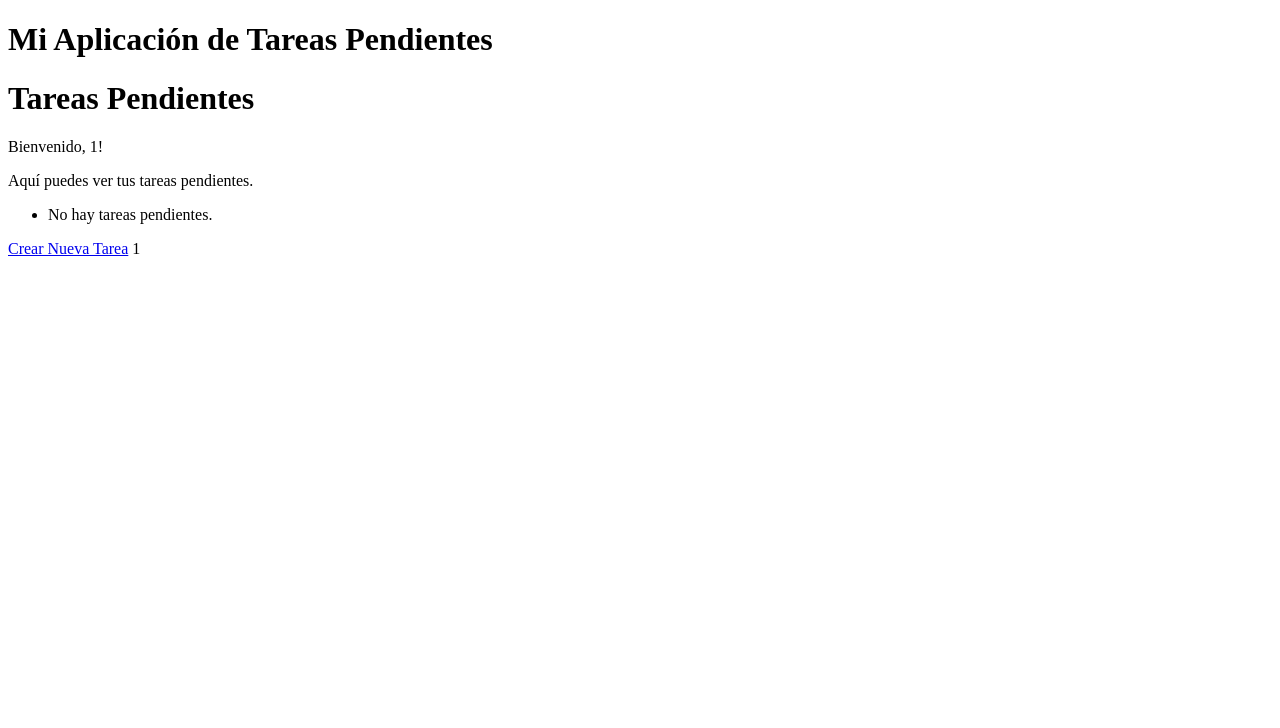
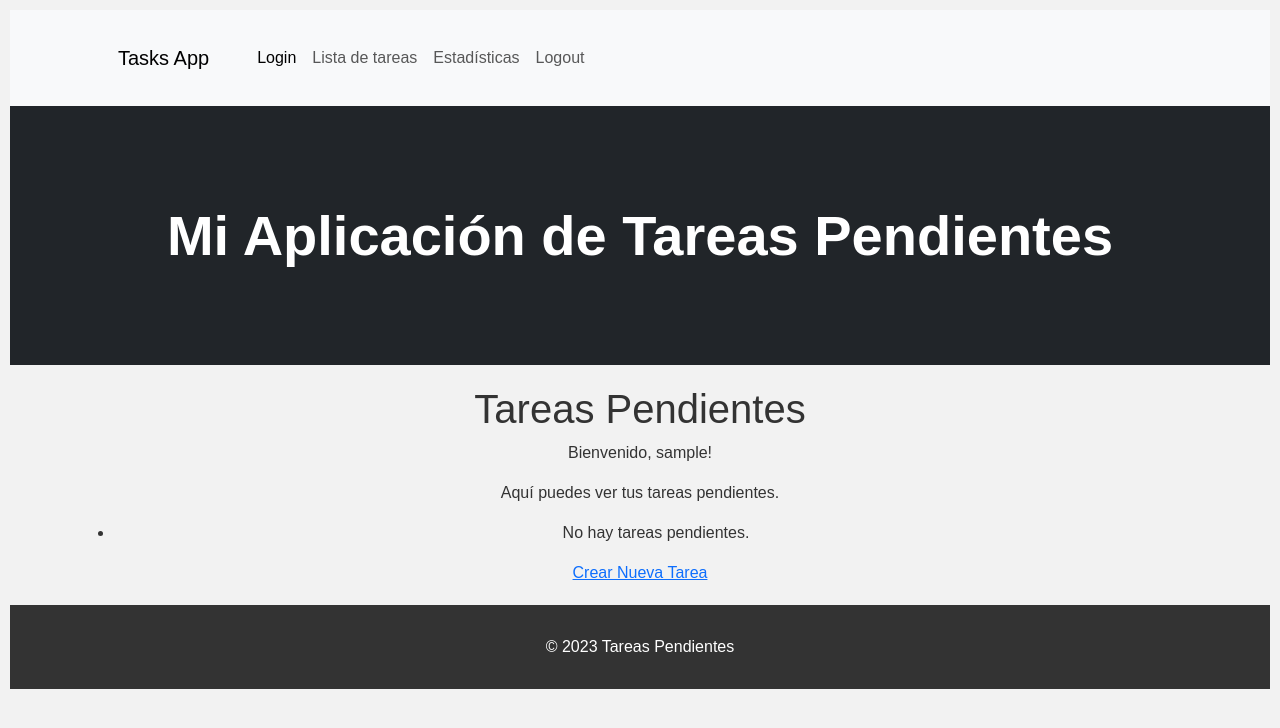
Before and after one commit to iSebaV10/IndividualM7, a Django app: page /tasks_list/ in a window 1280 px wide. Shown: the top 728 px of the page. Run offline with Django 4.2, Linux system fonts and the light colour scheme; the visitor is signed in with stand-in values (Sample User, id 1); data that the repository does not hold is empty.

Commit message:
Se actualizan los estilos y se corrigen errores en el navbar

```diff
--- a/todolist/tasks/templates/tasks/base.html
+++ b/todolist/tasks/templates/tasks/base.html
@@ -1,24 +1,102 @@
 <!DOCTYPE html>
 <html lang="es">
-<head>
-    <meta charset="UTF-8">
-    <meta name="viewport" content="width=device-width, initial-scale=1.0">
+  <head>
+    <meta charset="UTF-8" />
+    <meta name="viewport" content="width=device-width, initial-scale=1.0" />
+    <!-- Favicon-->
+    <link rel="icon" type="image/x-icon" href="assets/favicon.ico" />
+    <link
+      href="https://cdn.jsdelivr.net/npm/bootstrap@5.3.1/dist/css/bootstrap.min.css"
+      rel="stylesheet"
+      integrity="sha384-4bw+/aepP/YC94hEpVNVgiZdgIC5+VKNBQNGCHeKRQN+PtmoHDEXuppvnDJzQIu9"
+      crossorigin="anonymous"
+    />
+    <style>
+        :root {
+            --color-primario: #3498db; /* Azul suave */
+            --color-fondo: #f2f2f2; /* Gris claro */
+            --color-texto: #333; /* Negro */
+        }
+
+        /* Estilo para el cuerpo */
+        body {
+            background-color: var(--color-fondo);
+            margin: 10px;
+            padding: 0;
+            font-family: Arial, sans-serif;
+            color: var(--color-texto);
+            text-align: center;
+            align-content: center;
+        }
+
+        .container {
+            margin-top: 20px;
+            margin-bottom: 20px;
+        }
+
+        footer {
+            background-color: #333;
+            color: white;
+            padding: 10px 0;
+            text-align: center;
+        }
+    </style>
     <title>Tareas Pendientes</title>
     <!--Agregar estilos-->
-</head>
-<body>
-    <header>
-        <h1>Mi Aplicación de Tareas Pendientes</h1>
-        <!-- Agregar navbar -->
+  </head>
+  <body>
+    <!-- Navigation-->
+    <nav class="navbar navbar-expand-lg navbar-light bg-light">
+      <div class="container px-4 px-lg-5">
+        <a class="navbar-brand" href="{% url 'index' %}">Tasks App</a>
+        <button
+          class="navbar-toggler"
+          type="button"
+          data-bs-toggle="collapse"
+          data-bs-target="#navbarSupportedContent"
+          aria-controls="navbarSupportedContent"
+          aria-expanded="false"
+          aria-label="Toggle navigation"
+        >
+          <span class="navbar-toggler-icon"></span>
+        </button>
+        <div class="collapse navbar-collapse" id="navbarSupportedContent">
+          <ul class="navbar-nav me-auto mb-2 mb-lg-0 ms-lg-4">
+            <li class="nav-item">
+              <a class="nav-link active" aria-current="page" href="{% url 'login' %}">Login</a>
+            </li>
+            {% if user.is_authenticated %}
+            <li class="nav-item"><a class="nav-link" href="{% url 'tasks_list' %}">Lista de tareas</a></li>
+            <li class="nav-item"><a class="nav-link" href="{% url 'task_statics' %}">Estadísticas</a></li>
+            <li class="nav-item"><a class="nav-link" href="{% url 'logout' %}">Logout</a></li>
+            {% endif %}
+          </ul>
+        </div>
+      </div>
+    </nav>
+
+    <!-- Header-->
+    <header class="bg-dark py-5">
+      <div class="container px-4 px-lg-5 my-5">
+        <div class="text-center text-white">
+          <h1 class="display-4 fw-bolder">
+            Mi Aplicación de Tareas Pendientes
+          </h1>
+        </div>
+      </div>
     </header>
 
-    <main>
-        {% block content %}
-        {% endblock %}
-    </main>
+    <main class="container">{% block content %} {% endblock %}</main>
 
-    <footer>
-        <!-- realizar footer -->
+    <footer class="footer">
+        <div class="container">
+            <p>&copy; 2023 Tareas Pendientes</p>
+        </div>
     </footer>
-</body>
+    <script
+      src="https://cdn.jsdelivr.net/npm/bootstrap@5.3.1/dist/js/bootstrap.bundle.min.js"
+      integrity="sha384-HwwvtgBNo3bZJJLYd8oVXjrBZt8cqVSpeBNS5n7C8IVInixGAoxmnlMuBnhbgrkm"
+      crossorigin="anonymous"
+    ></script>
+  </body>
 </html>
--- a/todolist/tasks/templates/tasks/task_detail.html
+++ b/todolist/tasks/templates/tasks/task_detail.html
@@ -12,7 +12,5 @@
     <a href="{% url 'task_delete' task.id %}">Eliminar</a>
   {% endif %}
 
-  {{task.id}}
-
   <a href="{% url 'tasks_list' %}">Volver a la lista de tareas</a>
 {% endblock %}
--- a/todolist/tasks/templates/tasks/task_list.html
+++ b/todolist/tasks/templates/tasks/task_list.html
@@ -4,7 +4,7 @@
   <h1>Tareas Pendientes</h1>
 
   {% if request.user.is_authenticated %}
-    <p>Bienvenido, {{ user.id }}!</p>
+    <p>Bienvenido, {{ user.username }}!</p>
     <p>Aquí puedes ver tus tareas pendientes.</p>
   {% else %}
     <p>Inicia sesión para acceder a tus tareas.</p>
@@ -21,5 +21,4 @@
     {% endfor %}
   </ul>
   <a href="{% url 'task_create' user.id %}">Crear Nueva Tarea</a>
-  {{user.id}}
 {% endblock %}
--- a/todolist/tasks/templates/tasks/task_statistics.html
+++ b/todolist/tasks/templates/tasks/task_statistics.html
@@ -1,10 +1,14 @@
 {% extends 'tasks/base.html' %}
 
 {% block content %}
-  <h1>Estadísticas de Tareas</h1>
+
+
+<h1>Estadísticas de Tareas</h1>
   <p>Tareas Pendientes: {{ pending_count }}</p>
   <p>Tareas Completadas: {{ completed_count }}</p>
   <p>Tareas en Progreso: {{ in_progress_count }}</p>
   <p>Tareas Vencidas: {{ overdue_count }}</p>
   <a href="{% url 'tasks_list' %}">Volver a la lista de tareas</a>
+
+
 {% endblock %}
```
